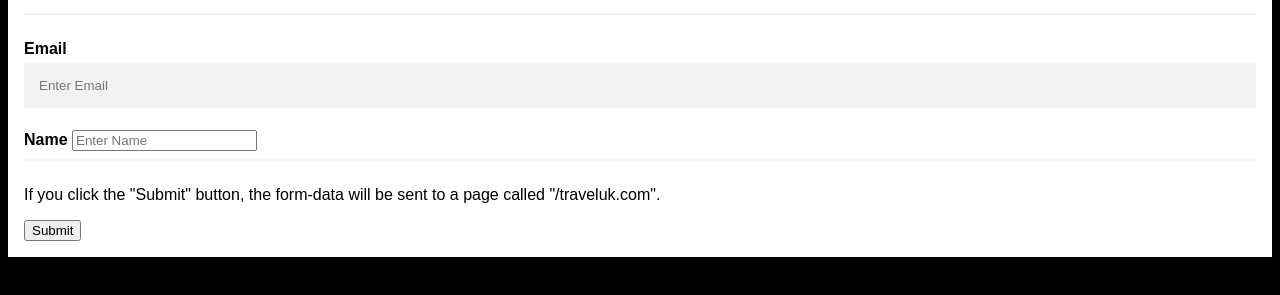
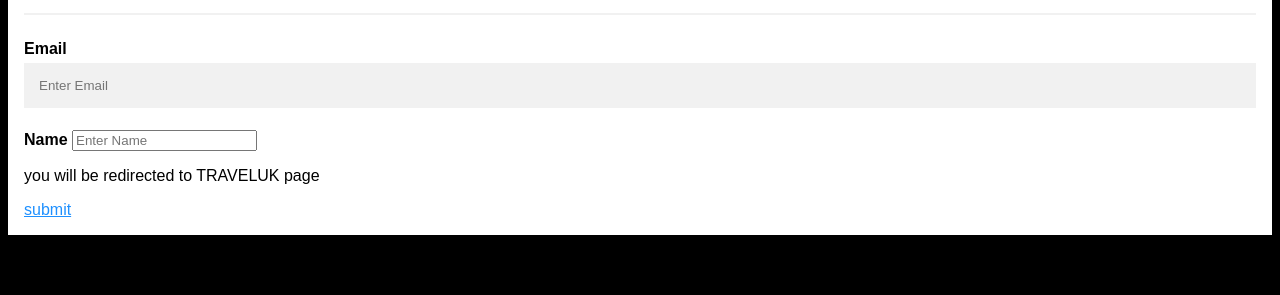
Before and after one commit to LouisaFord/TravelUK, a plain HTML site: page form.html in a window 1280 px wide. Shown: the part 125-420 px from the top of the page. Drawn offline with Linux system fonts and the light colour scheme.

Commit message:
fixed form link

```diff
--- a/form.html
+++ b/form.html
@@ -82,10 +82,8 @@ a {
     <input type="Name" placeholder="Enter Name" name="Name" id="Name" required>
 
 
-    <hr><p>If you click the "Submit" button, the form-data will be sent to a page called "/traveluk.com".</p>
-
-
-    <input type="submit" value="Submit">
+    <br><p>you will be redirected to TRAVELUK page</p>
+    <a href=index.html>submit</a>
 
 </form>
 
```
